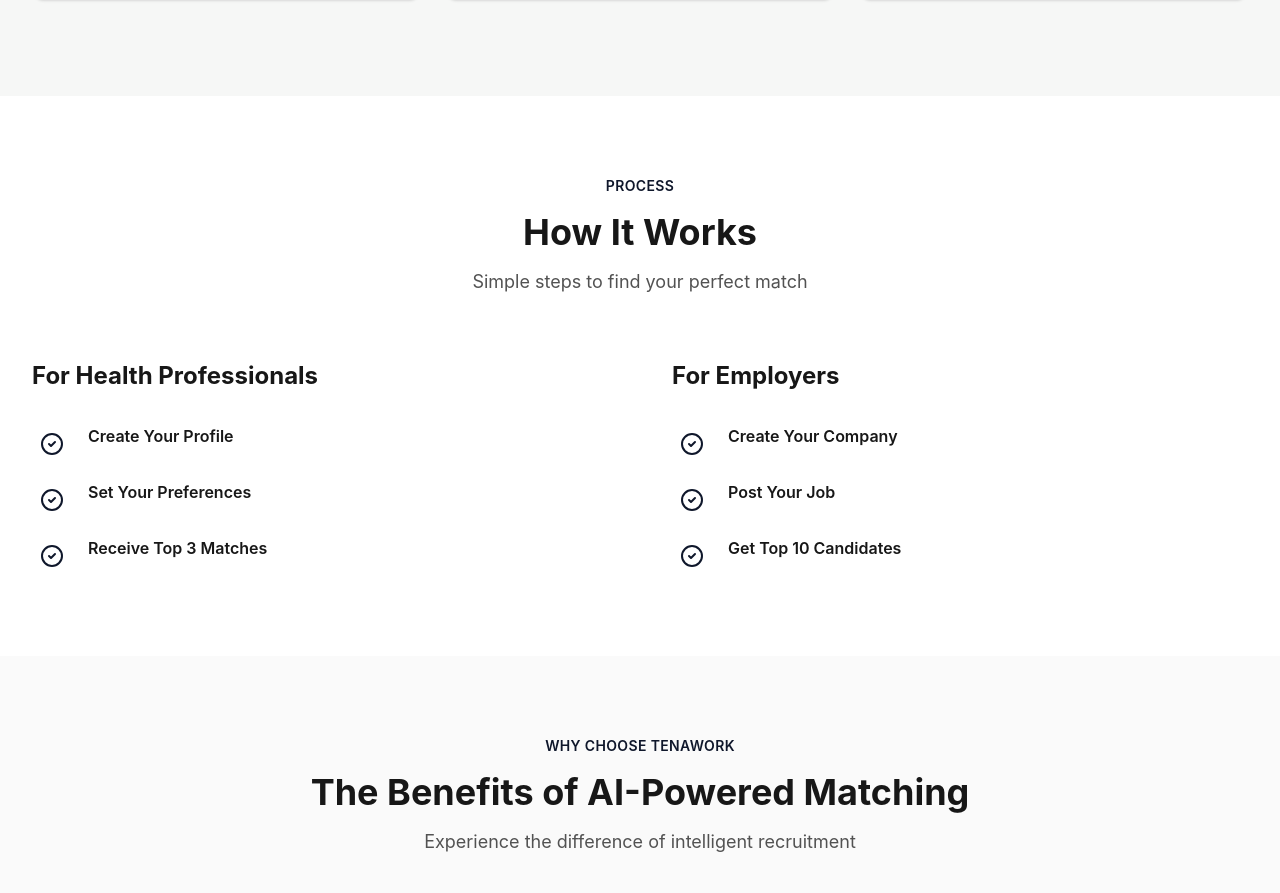
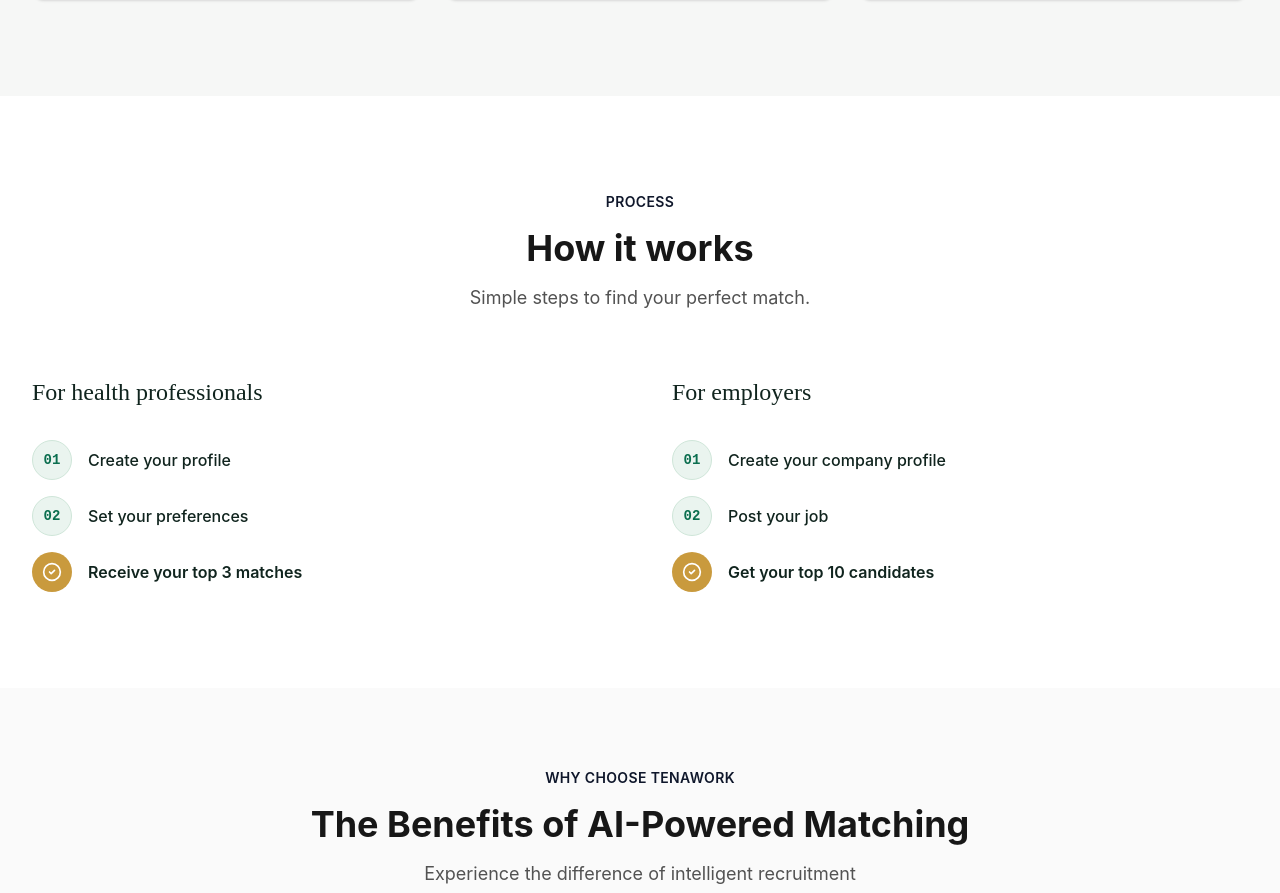
Before and after one commit to na09git/tenawork, a React (Vite) app in the folder apps/web/: page / in a window 1280 px wide. Shown: the part 1512-2405 px from the top of the page. Built offline with nearby package versions, Linux system fonts and the light colour scheme.

Commit message:
improve the design of howitwoeksection

```diff
--- a/apps/web/src/components/sections/home/HowItWorksSection.jsx
+++ b/apps/web/src/components/sections/home/HowItWorksSection.jsx
@@ -3,91 +3,111 @@ import { CheckCircle2 } from "lucide-react";
 import SectionHeader from "@/components/sections/SectionHeader";
 
 /**
- * HowItWorksSection - Explain the process for professionals and employers
+ * HowItWorksSection — Explain the process for professionals and employers.
+ *
+ * Palette locked to HeroSection: ink / canvas / brand-* / accent-* / slate-*.
+ *
+ * Design note: this content is a genuine ordered sequence (step 1 must
+ * happen before step 2), so numbered markers earn their place here —
+ * unlike a repeated checkmark icon, a number actually encodes the order
+ * the reader needs. The final step in each column gets the gold accent
+ * treatment instead of a number, marking it as the payoff/completion
+ * moment — the same gold used for the match score in the hero, so it
+ * reads as "this is the result" both places it appears.
  */
 const professionalSteps = [
-  "Create Your Profile",
-  "Set Your Preferences",
-  "Receive Top 3 Matches",
+  "Create your profile",
+  "Set your preferences",
+  "Receive your top 3 matches",
 ];
 
 const employerSteps = [
-  "Create Your Company",
-  "Post Your Job",
-  "Get Top 10 Candidates",
+  "Create your company profile",
+  "Post your job",
+  "Get your top 10 candidates",
 ];
+
+function StepList({ steps, direction }) {
+  return (
+    <div className="mt-8 space-y-4">
+      {steps.map((step, idx) => {
+        const isLast = idx === steps.length - 1;
+        return (
+          <motion.div
+            key={step}
+            initial={{ opacity: 0, x: direction === "left" ? -20 : 20 }}
+            whileInView={{ opacity: 1, x: 0 }}
+            viewport={{ once: true }}
+            transition={{ duration: 0.6, delay: idx * 0.1 }}
+            className="flex items-center gap-4"
+          >
+            <div
+              className={
+                isLast
+                  ? "flex h-10 w-10 shrink-0 items-center justify-center rounded-full bg-accent-500"
+                  : "flex h-10 w-10 shrink-0 items-center justify-center rounded-full border border-brand-100 bg-brand-50"
+              }
+            >
+              {isLast ? (
+                <CheckCircle2
+                  className="h-5 w-5 text-white"
+                  aria-hidden="true"
+                />
+              ) : (
+                <span className="font-mono text-sm font-semibold text-brand-600">
+                  {String(idx + 1).padStart(2, "0")}
+                </span>
+              )}
+            </div>
+            <p
+              className={
+                isLast
+                  ? "font-sans font-semibold text-ink"
+                  : "font-sans font-medium text-ink"
+              }
+            >
+              {step}
+            </p>
+          </motion.div>
+        );
+      })}
+    </div>
+  );
+}
 
 export default function HowItWorksSection() {
   return (
-    <section className="bg-white py-16 sm:py-20">
+    <section className="bg-canvas py-20 sm:py-24">
       <div className="mx-auto max-w-7xl px-4 sm:px-6 lg:px-8">
         <SectionHeader
           subtitle="Process"
-          title="How It Works"
-          description="Simple steps to find your perfect match"
+          title="How it works"
+          description="Simple steps to find your perfect match."
         />
 
         <div className="mt-16 grid grid-cols-1 gap-16 lg:grid-cols-2">
-          {/* For Professionals */}
           <motion.div
             initial={{ opacity: 0, x: -40 }}
             whileInView={{ opacity: 1, x: 0 }}
             viewport={{ once: true }}
             transition={{ duration: 0.6 }}
           >
-            <h3 className="text-2xl font-bold text-neutral-900">
-              For Health Professionals
+            <h3 className="font-display text-2xl font-medium text-ink">
+              For health professionals
             </h3>
-            <div className="mt-8 space-y-4">
-              {professionalSteps.map((step, idx) => (
-                <motion.div
-                  key={idx}
-                  initial={{ opacity: 0, x: -20 }}
-                  whileInView={{ opacity: 1, x: 0 }}
-                  viewport={{ once: true }}
-                  transition={{ duration: 0.6, delay: idx * 0.1 }}
-                  className="flex items-start gap-4"
-                >
-                  <div className="flex h-10 w-10 shrink-0 items-center justify-center rounded-full bg-primary-100">
-                    <CheckCircle2 className="h-6 w-6 text-primary-600" />
-                  </div>
-                  <div>
-                    <p className="font-semibold text-neutral-900">{step}</p>
-                  </div>
-                </motion.div>
-              ))}
-            </div>
+            <StepList steps={professionalSteps} direction="left" />
           </motion.div>
 
-          {/* For Employers */}
           <motion.div
             initial={{ opacity: 0, x: 40 }}
             whileInView={{ opacity: 1, x: 0 }}
             viewport={{ once: true }}
             transition={{ duration: 0.6 }}
           >
-            <h3 className="text-2xl font-bold text-neutral-900">
-              For Employers
+            <h3 className="font-display text-2xl font-medium text-ink">
+              For employers
             </h3>
-            <div className="mt-8 space-y-4">
-              {employerSteps.map((step, idx) => (
-                <motion.div
-                  key={idx}
-                  initial={{ opacity: 0, x: 20 }}
-                  whileInView={{ opacity: 1, x: 0 }}
-                  viewport={{ once: true }}
-                  transition={{ duration: 0.6, delay: idx * 0.1 }}
-                  className="flex items-start gap-4"
-                >
-                  <div className="flex h-10 w-10 shrink-0 items-center justify-center rounded-full bg-primary-100">
-                    <CheckCircle2 className="h-6 w-6 text-primary-600" />
-                  </div>
-                  <div>
-                    <p className="font-semibold text-neutral-900">{step}</p>
-                  </div>
-                </motion.div>
-              ))}
-            </div>
+            <StepList steps={employerSteps} direction="right" />
           </motion.div>
         </div>
       </div>
```
